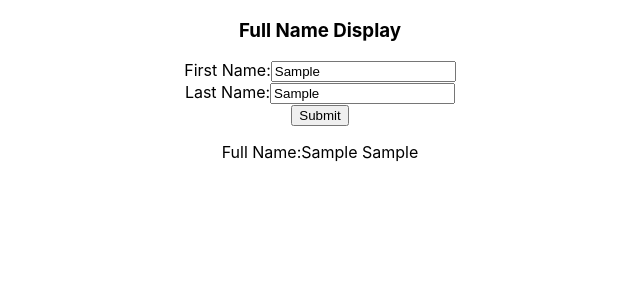
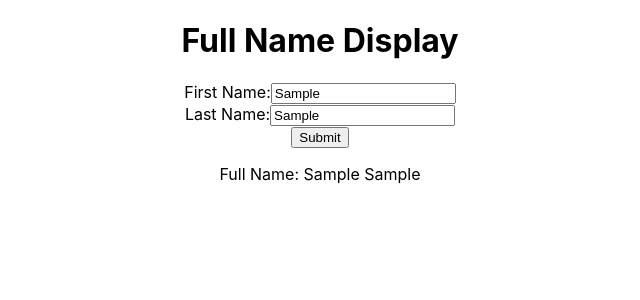
Before and after one commit to robinrdj/xdisplayname, a React (Create React App) app: page / in a window 1280 px wide. Both pictures are taken after typing "Sample", "Sample" into the empty fields and a click on the button "Submit". Shown: the top 300 px of the page, without its empty margins (320-960 px from the left). Built offline with nearby package versions, Linux system fonts and the light colour scheme.

Commit message:
changes made

```diff
--- a/src/App.js
+++ b/src/App.js
@@ -2,44 +2,39 @@ import './App.css';
 import {useState} from "react";
 
 function App() {
-  const [firstName, setFirstName] = useState("");
-  const [lastName, setLastName] = useState("");
-  const [isVisible,setIsVisible] = useState(false);
+  const [names, setName] = useState({
+    fname:"",
+    lname:""
+  });
   const [fullName, setFullName] = useState("");
 
   function handleSubmit(e){
     e.preventDefault();
-    setFullName(`Full Name:${firstName} ${lastName}`);
-    setIsVisible(true);
-    // setFirstName("");
-    // setLastName("");
+    setFullName(names.fname+" "+names.lname);
   }
   function handleFirstNameChange(e){
-     setFirstName(e.target.value);
-     setIsVisible(false);
+     setName((prev)=>({...prev,fname:e.target.value}));
      setFullName("");
   }
   function handleLastNameChange(e){
-    setLastName(e.target.value);
-    setIsVisible(false);
+    setName((prev)=>({...prev,lname:e.target.value}));
     setFullName("");
  }
   return (
     <div className="App">
-       <h3>Full Name Display</h3>
+       <h1>Full Name Display</h1>
        <form onSubmit={handleSubmit}>
         <div>
         <label>First Name:</label>
-        <input type="text" onChange={handleFirstNameChange} value ={firstName} required/>
+        <input type="text" onChange={handleFirstNameChange} value ={names.fname} name="fname" required/>
         </div>
         <div>
         <label>Last Name:</label>
-        <input type="text" onChange={handleLastNameChange} value={lastName} required/>
+        <input type="text" onChange={handleLastNameChange} value={names.lname} name="lname"required/>
         </div>
        <button type='submit'>Submit</button>
        </form>
-
-       <p>{isVisible &&  fullName}</p>
+       {fullName?<p>Full Name: {fullName}</p>:""}
     </div>
   );
 }
```
